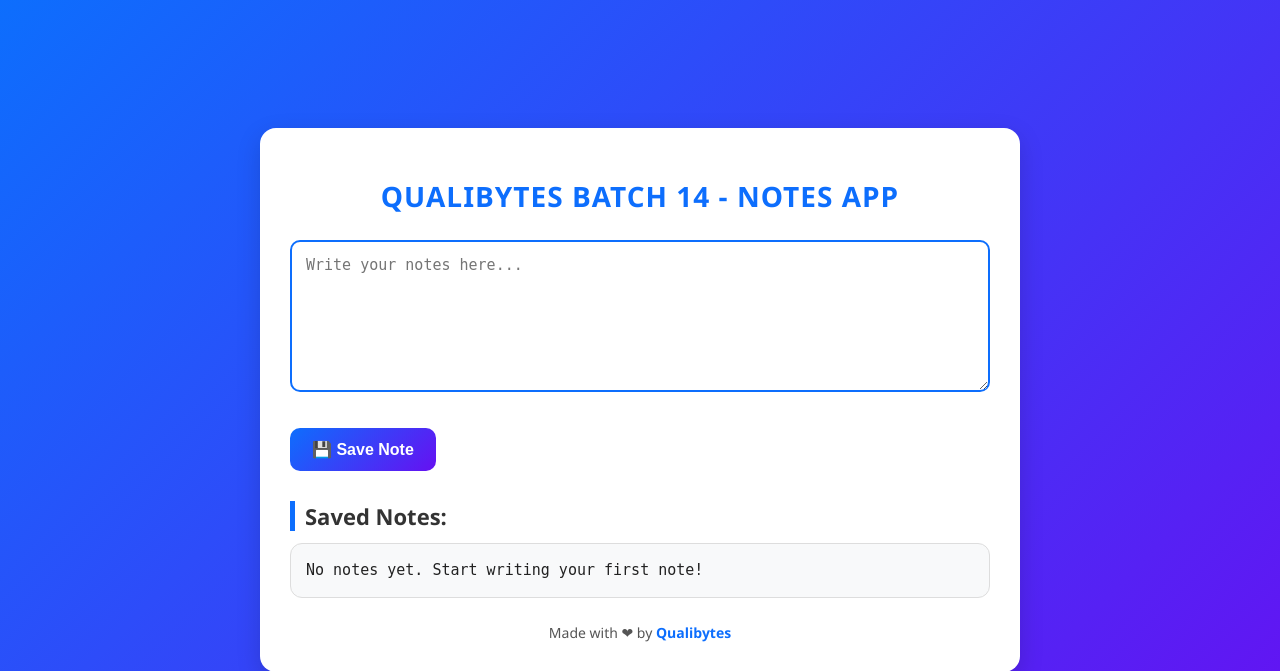
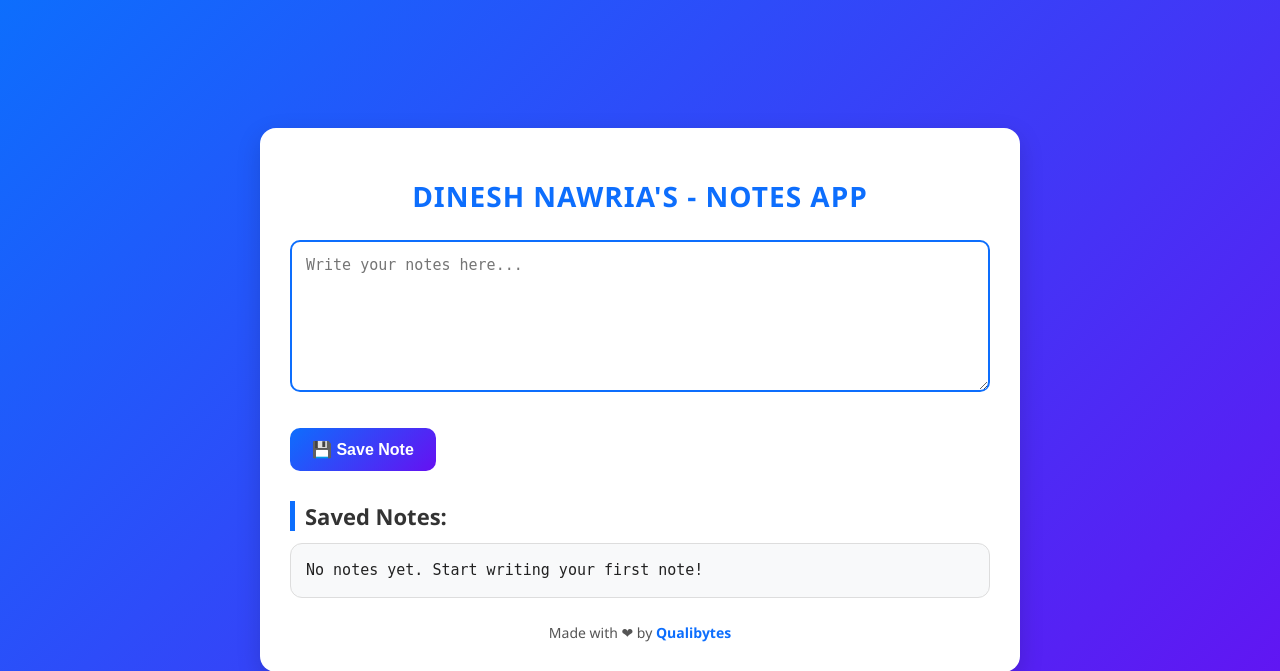
Before and after one commit to din-nid/notes-app, a PHP site: page / in a window 1280 px wide. Shown: the top 671 px of the page. Run offline with PHP 8.4, Linux system fonts and the light colour scheme.

Commit message:
change dinesh from qualibytes

```diff
--- a/index.php
+++ b/index.php
@@ -124,7 +124,7 @@
 </head>
 <body>
     <div class="container">
-        <h1>Qualibytes Batch 14 - Notes App</h1>
+        <h1>Dinesh Nawria's - Notes App</h1>
         <form action="save.php" method="post">
             <textarea name="note" placeholder="Write your notes here..."></textarea><br>
             <button type="submit">💾 Save Note</button>
```
